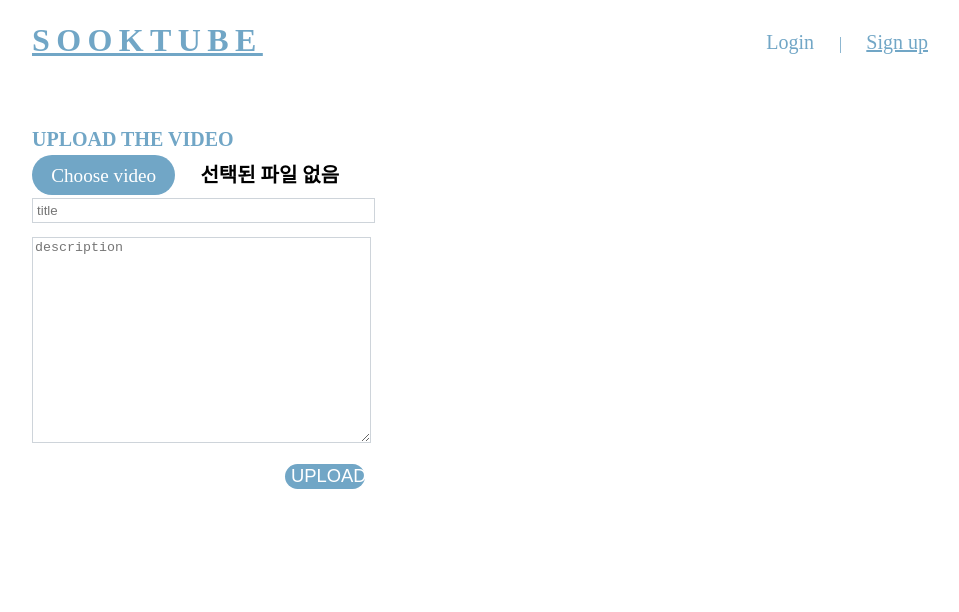
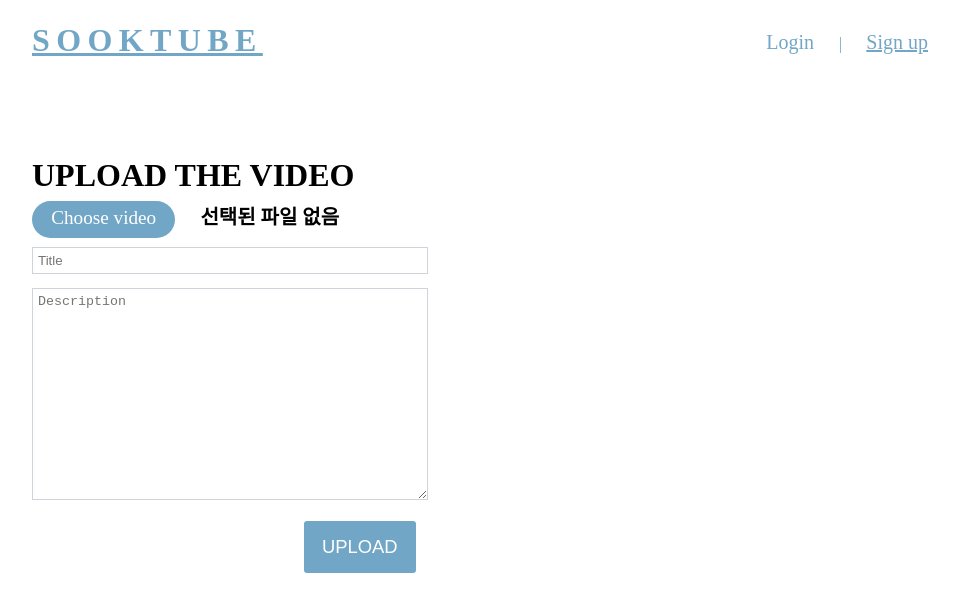
Before and after one commit to sooktube/sooktube, a React (Create React App) app in the folder client/: page /create/video in a window 1280 px wide. Shown: the top 612 px of the page, without its empty margins (152-1111 px from the left). Built offline with nearby package versions, Linux system fonts and the light colour scheme.

Commit message:
player 페이지 생성 / createvideo, createplaylist, login, register UI 수정

```diff
--- a/client/src/components/common/VideoPlayer/index.js
+++ b/client/src/components/common/VideoPlayer/index.js
@@ -1,12 +1,13 @@
 import React from 'react';
 import ReactPlayer from 'react-player'
 
-function VideoPlayer({url}){
+function VideoPlayer({url, width}){
     console.log(url);
     return (
         <ReactPlayer
             controls={true}
             url={url}
+            width={width}
         />
     );
 }
--- a/client/src/components/style/Main.js
+++ b/client/src/components/style/Main.js
@@ -1,6 +1,6 @@
 export const MAIN = {
     DARK_ON_HOVER: '#456579',
-    BRIGHT_ON_HOVER: '#87C3E6',
+    BRIGHT_ON_HOVER: '#80c2ea',
     BORDER_COLOR: '#d4d4d4',
     BACKGROUND_COLOR: '#ffffff',
     DARK_TEXT_COLOR :'#071b6a',
--- a/client/src/pages/CreatePlaylist/index.js
+++ b/client/src/pages/CreatePlaylist/index.js
@@ -34,8 +34,8 @@ function CreatePlaylist(){
                 <S.IsVideo>아직 재생목록에 동영상이 없습니다</S.IsVideo>
 
 
-                <S.InputTitle type="text" placeholder="title" ></S.InputTitle>
-                <S.InputDesc cols="10" rows="5" placeholder="description" ></S.InputDesc>
+                <S.InputTitle type="text" placeholder="Title" ></S.InputTitle>
+                <S.InputDesc cols="10" rows="5" placeholder="Description" ></S.InputDesc>
             <S.UploadBox>
                 <S.UploadButton>CREATE</S.UploadButton>
                 <S.VideoAdd> + Add Videos</S.VideoAdd>
--- a/client/src/pages/CreatePlaylist/style.js
+++ b/client/src/pages/CreatePlaylist/style.js
@@ -20,7 +20,7 @@ export const UploadLogo = styled.div`
 
 export const UploadVideo = styled.div`
 	position:static;
-	margin-top:7vh;
+	margin-top:4vh;
     padding:2px;
 	height:15%;
 	width:30%;
@@ -46,7 +46,7 @@ export const NameInput=styled.input`
 
 export const InputTitle = styled.input`
 	position:static;
-	margin-top:8vh;
+	margin-top:9vh;
 	width:30vw;
 	height:6%;
 	padding:5px;
@@ -69,17 +69,14 @@ export const InputDesc = styled.textarea`
 export const Label = styled.label`
     padding: 0.5em 1em 0.5em 1em;
 	background:  ${MAIN.MAIN_THEME_COLOR};
-
 	border-radius: 30px;
 	color: white;
 	font-weight: 300;
 	font-size: 2.4vh;
-
 	transition: all 0.2s ease-in;
 	cursor: pointer;
 	outline: none;
 	border: none;
-
 	&:hover {
     background-color: #80c2ea;
   }
@@ -90,7 +87,6 @@ export const Label = styled.label`
 export const UploadBox = styled.div`
     position:relative;
 	margin-top:2vh;
-	padding:1vh;
 	width:30vw;
 `;
 
@@ -98,6 +94,7 @@ export const UploadBox = styled.div`
 export const VideoAdd = styled.button`
 	position:static;
 	border:none;
+	margin-top:0.5em;
 	background:transparent;
 `;
 
@@ -105,8 +102,7 @@ export const UploadButton = styled.button`
 	background:  ${MAIN.MAIN_THEME_COLOR};
 	border-radius:3px;
 	color:white;
-	position:absolute;
-    right:0.2vw;
+	float:right;
 	padding: 1em 1em 1em 1em;
 	font-size: 2.3vh;
 	border:none;
--- a/client/src/pages/CreateVideo/index.js
+++ b/client/src/pages/CreateVideo/index.js
@@ -60,6 +60,8 @@ function CreateVideo(){
 
         }
     }
+
+
     return(
         <>
             <Header/>
@@ -75,13 +77,13 @@ function CreateVideo(){
                             : <S.VideoName> 선택된 파일 없음 </S.VideoName>
                         }
                     </S.UploadVideo>
-                    <S.InputTitle type="text" placeholder="title" />
-                    <S.InputDesc cols="10" rows="5" placeholder="description" />
+                    <S.InputTitle type="text" placeholder="Title" />
+                    <S.InputDesc cols="10" rows="5" placeholder="Description" />
                     <S.UploadButton>UPLOAD</S.UploadButton>
                 </S.InputVideoWrapper>
-                {
-                    <VideoPlayer url={videoURL}/>
-                }
+                <S.VideoWrapper>{
+                    <VideoPlayer url={videoURL} width="30vw"/>
+                }</S.VideoWrapper>
             </S.CreateVideoWrapper>
             </>
     );
--- a/client/src/pages/CreateVideo/style.js
+++ b/client/src/pages/CreateVideo/style.js
@@ -2,19 +2,31 @@ import styled from 'styled-components'
 import { MAIN } from '../../components/style/Main';
 
 export const CreateVideoWrapper = styled.div`
-    display: flex;
+	background:#ffffff;
+	display:inline-block;
+	width:100%;
+
 `;
 
 export const InputVideoWrapper = styled.div`
-    margin-top: 2em;
     padding: 0;
+	width: 30vw;
+	display:inline-block;
+
+
+`;
+
+export const VideoWrapper = styled.div`
+	width:20vw;
+	padding:0.1px;
+	margin-left:3em;
+	display:inline-block;
 `;
 
 export const UploadLogo = styled.div`
-    font-size: 20px;
-    margin-top: 5%;
+    font-size:4vh;
+    margin-top:9.9vh;
     padding: 0;
-	color: ${MAIN.MAIN_THEME_COLOR};
 	font-weight:bold;
 `;
 
@@ -37,8 +49,9 @@ export const VideoName = styled.span`
 
 export const InputTitle = styled.input`
 	padding:4px;
-	margin-top: 1em;
+	margin-top: 1.5em;
 	width: 100%;
+	padding:5px;
 	border:1px solid #ced4da;
 	&:focus {
 	    outline: 1px solid #ced4da;
@@ -49,6 +62,7 @@ export const InputDesc = styled.textarea`
 	width: 100%;
 	height: 200px;
 	margin-top: 1em;
+	padding:5px;
 	border:1px solid #ced4da;
 	&:focus {
 	    outline: 1px solid #ced4da;
@@ -57,9 +71,8 @@ export const InputDesc = styled.textarea`
 
 
 export const Label = styled.label`
-    padding: 0.5em 1em 0.5em 1em;
-    margin-top: 0.7em;
-	background-color: ${MAIN.MAIN_THEME_COLOR};
+    padding: 0.3em 1em 0.5em 1em;
+	background:  ${MAIN.MAIN_THEME_COLOR};
 	border-radius: 30px;
 	color: white;
 	font-weight: 300;
@@ -69,19 +82,18 @@ export const Label = styled.label`
 	outline: none;
 	border: none;
 	&:hover {
-      background-color: ${MAIN.BRIGHT_ON_HOVER};
-    }
+    background-color: ${MAIN.BRIGHT_ON_HOVER};
+  }
 `;
 
 export const UploadButton = styled.button`
 	background: ${MAIN.MAIN_THEME_COLOR};
-	width: 80px;
-	height: 25px;
-	border-radius:30px;
 	float: right;
 	margin-top: 1em;
 	color:white;
+	border-radius:3px;
 	font-size: 2.3vh;
+	padding: 0.8em 1em 0.8em 1em;
 	border:none;
 	&:hover {
       background-color: ${MAIN.BRIGHT_ON_HOVER};
--- a/client/src/pages/Login/style.js
+++ b/client/src/pages/Login/style.js
@@ -24,7 +24,7 @@ export const LoginLogo = styled.div`
 	justify-content: center;
     width:60%;
     padding:0px;
-    color: #071b6a;
+    color: ${MAIN.MAIN_THEME_COLOR};
     font-weight:bold;
     margin-top:1em;
 
@@ -86,19 +86,18 @@ export const SubmitButton = styled.button`
     position:static;
     margin-left:0px;
     padding: 0.5em 1em 0.5em 1em;
-    background-color: #071b6a;
+    background-color:  ${MAIN.MAIN_THEME_COLOR};
     border: none;
     color: white;
     border-radius:20px;
     font-size:2.4vh;
     &:hover {
-    background-color: #0929a9;
+    background-color: #83c4eb;
   }
 `;
 
 export const Regguide = styled.span`
-    color:#f1c40f;
-    color:white;
+    color:#ffd43b;
     padding:0px;
     font-size:2.5vh;
     margin-right:1em;
@@ -106,6 +105,7 @@ export const Regguide = styled.span`
 `;
 
 export const Regbutton = styled.span`
+    color: #071b6a;
     padding:0px;
     font-size:2.5vh;
     margin-left:1em;
--- a/client/src/pages/Player/comment.js
+++ b/client/src/pages/Player/comment.js
@@ -1,13 +1,16 @@
 import React from 'react';
-import {CommentContainer, Username,Text} from "./style";
+import * as S from "./style";
 
 
-function Comment({username, text}){
+function Comment({username, text, photo}){
     return(
-        <CommentContainer>
-            <Username>{username}</Username>
-            <Text>{text}</Text>
-        </CommentContainer>
+        <S.CommentContainer>
+            <S.Photo src={photo}></S.Photo>
+            <S.TextBox>
+            <S.Username>{username}</S.Username>
+            <S.Text>{text}</S.Text>
+            </S.TextBox>
+        </S.CommentContainer>
     );
 }
 
--- a/client/src/pages/Player/index.js
+++ b/client/src/pages/Player/index.js
@@ -1,30 +1,43 @@
 import React from 'react';
-import { MainBackground, VideoBox , CommentBox, CommentTitle,CommentContainer} from "./style";
+import * as S from "./style";
 import Header from "../../components/base/Header";
 import Comment from "./comment";
+import VideoPlayer from "../../components/common/VideoPlayer";
+import ReactPlayer from 'react-player';
 
 function Player(){
 
     const comments=[
-        {username:'jua',text:'hello'},
-        {username:'hajung',text:'bye'},
-        {username:'hyerin',text:'hungry'}
+        {username:'hyerin',text:'I hope you think of me high',photo:'https://storage.googleapis.com/sttbucket2020/sunset.jpg'},
+        {username:'hajung',text:'when you are with someone else',photo:'https://storage.googleapis.com/sttbucket2020/sunset.jpg'},
+        {username:'jua',text:'today i called to tell you that im changing',photo:'https://storage.googleapis.com/sttbucket2020/sunset.jpg'}
     ];
 
+    const title="The Cutest Seven Retriever Puppy Siblings!";
+    const desc="this is a video of a puppy. how big are they now? where's your mother?";
+
+
     return(
-        <MainBackground>
+        <S.MainBackground>
             <Header></Header>
-            <VideoBox src = "https://storage.googleapis.com/sttbucket2020/dog1.mp4"></VideoBox>
-            <CommentBox>
-            <CommentTitle>Comments</CommentTitle>
+            <S.VideoBox>
+            <VideoPlayer width="47vw" url="https://storage.googleapis.com/sttbucket2020/dog1.mp4"/>
+            </S.VideoBox>
+            <S.VideoTitle>{title}</S.VideoTitle>
+            <S.VideoDesc>{desc}</S.VideoDesc>
+            <hr/>
+
+            <S.CommentBox>
+            <S.CommentTitle>Comments  {comments.length}</S.CommentTitle>
                 {comments.map(
                     (comment,index) => (<Comment
                     username={comment.username}
-                    text={comment.text}/>)
+                    text={comment.text}
+                    photo={comment.photo}/>)
                 )}
 
-            </CommentBox>
-        </MainBackground>
+            </S.CommentBox>
+        </S.MainBackground>
     );
 }
 
--- a/client/src/pages/Player/style.js
+++ b/client/src/pages/Player/style.js
@@ -1,25 +1,34 @@
 import styled from 'styled-components'
 import img from '../../../public/vid.jpg';
+import VideoPlayer from "../../components/common/VideoPlayer";
 
 export const MainBackground = styled.div`
-    background-image : url(${img});
-    background-repeat: no-repeat;
-    background-size: 100%;
+    background:#ffffff;
 `;
 
-export const VideoBox = styled.video`
-    display:block;
-    margin-top:3%;
-    margin-left:6%;
-    width:40%;
-    height:30%;
+export const VideoBox = styled.div`
+    margin-top:1%;
+    width: 40%;
+`;
 
+export const VideoTitle = styled.div`
+    margin-top:1em;
+    font-size: 3vh;
+    font-weight:600;
+`;
+
+export const VideoDesc = styled.div`
+    margin-top:1em;
+
+`;
+
+export const line = styled.hr`
+    border:1px;
 `;
 
 export const CommentBox = styled.div`
     width:80%;
     margin-top:2%;
-    margin-left:6%;
     background:#ffffff;
     display:block;
     padding-top:1%;
@@ -27,24 +36,40 @@ export const CommentBox = styled.div`
 
 export const CommentContainer= styled.div`
     width:70%;
-    display:inline-block;
-    margin-left:3%;
+    display:float;
+    flex-direction:row;
     margin-top:1em;
     margin-bottom:1em;
     text-align:left;
     vertical-align:top;
+    padding:1vh;
 `;
 
 export const CommentTitle = styled.div`
+    position:static;
     font-size:2.6vh;
-    margin-left:3%;
+    font-weight:550;
+    margin-bottom:1em;
+
+`;
+
+export const Photo = styled.img`
+    width:5vh;
+    height:5vh;
+    border-radius:2.5vh;
+`;
+
+export const TextBox = styled.div`
+    margin-left:1.5em;
 
 `;
 
 export const Username = styled.div`
-    font-weight:bold;
-    font-size:2.5vh;
+    position:static;
+    font-weight:500;
+    font-size:2.2vh;
     margin-bottom:0.5em;
+    color:gray;
 `;
 
 export const Text = styled.div`
--- a/client/src/pages/Register/style.js
+++ b/client/src/pages/Register/style.js
@@ -89,7 +89,7 @@ export const Rsubmit = styled.button`
     border: none;
     color: white;
     &:hover {
-    background-color: #0929a9;
+    background-color: #83c4eb;
   }
 `;
 
```
Also changed, not shown: 1 other file (tests, documents, lock files or other folders).
